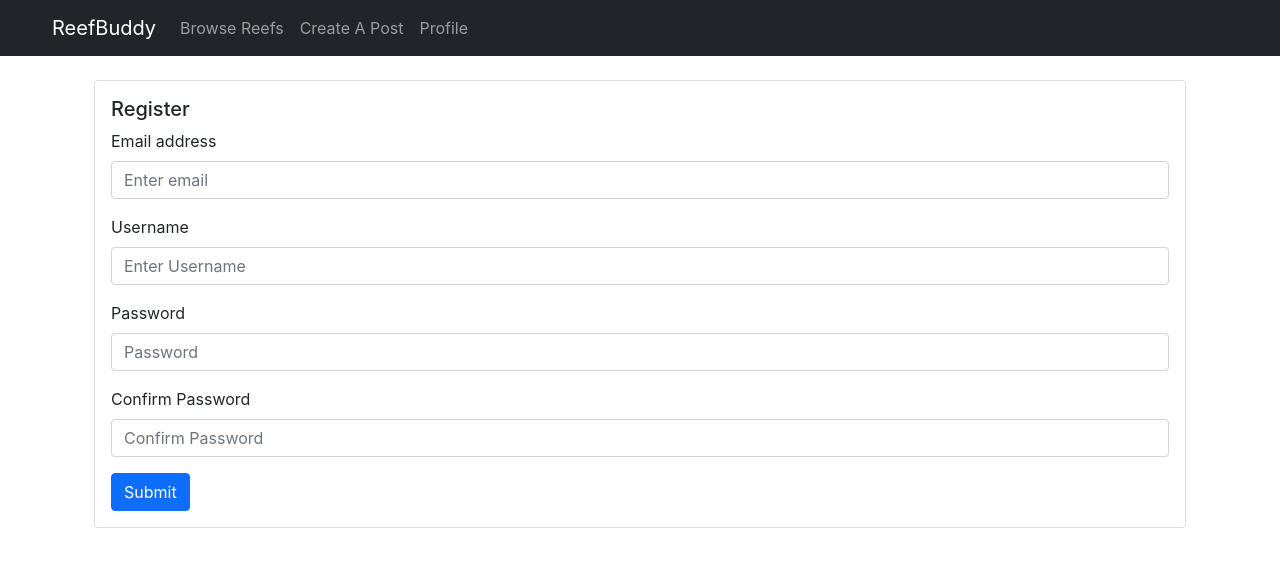
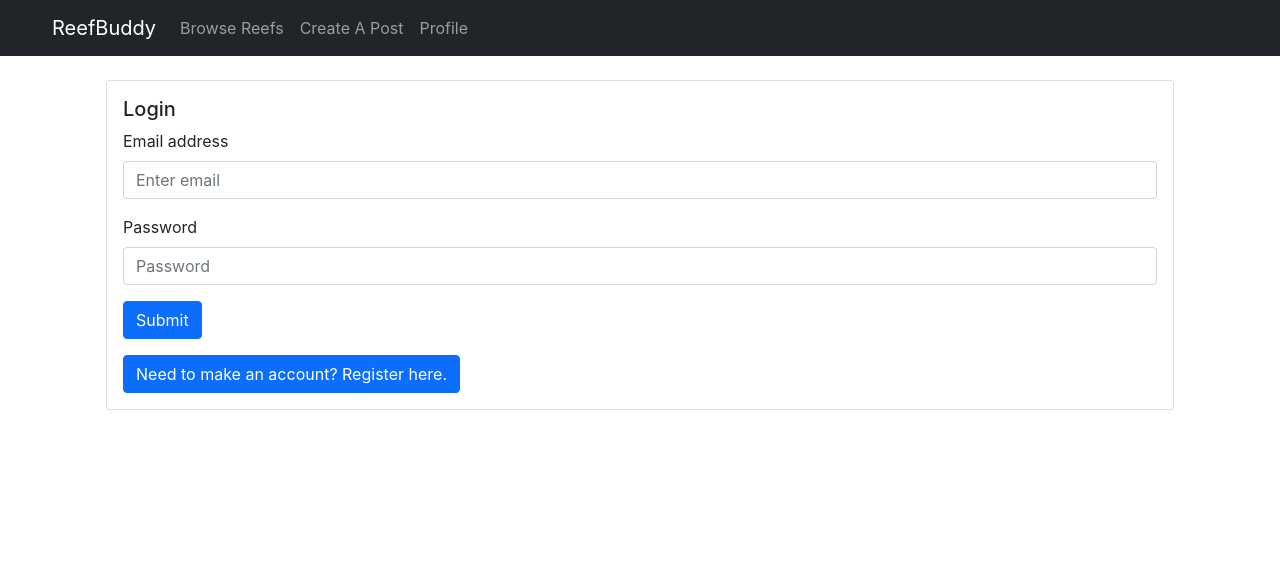
Before and after one commit to ColbyZW/ReefBuddy, a React (Create React App) app in the folder client/: page /user in a window 1280 px wide. Shown: the top 564 px of the page. Built offline with nearby package versions, Linux system fonts and the light colour scheme; no server answers.

Commit message:
Added user login/registration/logout flow

```diff
--- /dev/null
+++ b/client/src/components/authScreen.component.js
@@ -0,0 +1,28 @@
+import { Component } from "react";
+import Register from "./register.component";
+import Login from "./login.component";
+import { Container } from "react-bootstrap";
+
+
+export default class AuthScreen extends Component {
+    constructor(props) {
+        super(props);
+        this.state = {
+            login: true
+        }
+        this.changeScreen = this.changeScreen.bind(this);
+    }
+
+    changeScreen() {
+        this.setState({login: !this.state.login});
+    }
+
+    render() {
+        return (
+            <Container>
+                {this.state.login ? <Login setData={this.props.setData} change={this.changeScreen}/> : <Register setData={this.props.setData} change={this.changeScreen}/>}
+            </Container>
+        )
+    }
+
+}
--- /dev/null
+++ b/client/src/components/login.component.js
@@ -0,0 +1,71 @@
+import axios from "axios";
+import { Component } from "react";
+import {Container, Card, Alert, Form, Button} from 'react-bootstrap'
+
+
+
+export default class Login extends Component {
+    constructor(props) {
+        super(props)
+        this.state = {
+            email: "",
+            password: "",
+            success: true,
+            data: null
+        }
+
+        this.getEmail = this.getEmail.bind(this);
+        this.getPassword = this.getPassword.bind(this);
+        this.handleSubmit = this.handleSubmit.bind(this);
+
+    }
+
+    handleSubmit(event) {
+        axios.post('/user/login', {email: this.state.email, password: this.state.password})
+            .then(res => {
+                if(res) {
+                    console.log(res);
+                    this.props.setData(res.data);
+                }
+            })
+        event.preventDefault();
+    }
+
+    getEmail(event) {
+        this.setState({email: event.target.value});
+    }
+
+    getPassword(event) {
+        this.setState({password: event.target.value});
+    }
+
+
+
+    render() {
+        return (
+            <Container className="mt-4">
+                {this.state.success ? <></> : <Alert className="my-1" onClose={() => this.setState({success: true})} variant="danger" dismissible>Email or Password incorrect!</Alert>}
+                <Card>
+                    <Card.Body>
+                        <Card.Title>Login</Card.Title>
+                        <Form onSubmit={this.handleSubmit} >
+                            <Form.Group className="mb-3" controlId="email">
+                                <Form.Label>Email address</Form.Label>
+                                <Form.Control onChange={this.getEmail} required value={this.state.email} type="email" placeholder="Enter email" />
+                                {this.state.duplicate ? <Alert className="py-1" variant="danger">Email already in use!</Alert> : <></>}
+                            </Form.Group>
+                            <Form.Group className="mb-3" controlId="password">
+                                <Form.Label>Password</Form.Label>
+                                <Form.Control onChange={this.getPassword} required value={this.state.password} type="password" placeholder="Password" />
+                            </Form.Group>
+                            <Button variant="primary" type="submit">
+                                Submit
+                            </Button>
+                        </Form>
+                        <Button className="mt-3" onClick={()=>this.props.change()}>Need to make an account?  Register here.</Button>
+                    </Card.Body>
+                </Card>
+            </Container>
+        )
+    }
+}
--- a/client/src/components/profileBox.component.js
+++ b/client/src/components/profileBox.component.js
@@ -1,5 +1,6 @@
+import axios from "axios";
 import { Component } from "react";
-import { Container, Card, ListGroup, ListGroupItem } from "react-bootstrap";
+import { Container, Card, ListGroup, ListGroupItem, Button } from "react-bootstrap";
 
 export default class ProfileBox extends Component {
     constructor(props) {
@@ -7,6 +8,7 @@ export default class ProfileBox extends Component {
         this.state = {
             data: null
         }
+        this.logout= this.logout.bind(this);
     }
 
     componentDidMount() {
@@ -14,12 +16,17 @@ export default class ProfileBox extends Component {
         console.log(this.props);
     }
 
+    logout() {
+        axios.get('/user/logout');
+        this.props.setData(null);
+    }
+
     render() {
         return (
             <Container className="mt-5">
                 <Card className="border-dark">
                     <Card.Body className="border-bottom p-4">
-                        <Card.Title>Username:{this.props.data.username}</Card.Title>
+                        <Card.Title>Username:{this.props.data.username}<Button className="float-end" onClick={()=>this.logout()}>Logout</Button></Card.Title>
                         <Card.Text>Bio/Description Goes Here</Card.Text>
                     </Card.Body>
                     <Card.Body className="border-bottom p-4">
--- a/client/src/components/register.component.js
+++ b/client/src/components/register.component.js
@@ -4,7 +4,7 @@ import { Container, Button, Form, Card, Alert } from "react-bootstrap"
 
 
 
-export default class Login extends Component {
+export default class Register extends Component {
     constructor(props) {
         super(props)
         this.state = {
@@ -58,7 +58,7 @@ export default class Login extends Component {
                         console.log("Duplicate User Found!");
                         this.setState({ duplicate: true })
                     } else {
-                        console.log(res.data);
+                        this.props.setData(res.data);
                         this.setState({ confPassword: "", password: "", email: "", username: "", duplicate: false, success: true })
                     }
                 })
@@ -96,6 +96,7 @@ export default class Login extends Component {
                                 Submit
                             </Button>
                         </Form>
+                        <Button className="mt-3" onClick={()=>this.props.change()}>Have an account?  Login here.</Button>
                     </Card.Body>
                 </Card>
 
--- a/client/src/routes/postform.js
+++ b/client/src/routes/postform.js
@@ -43,7 +43,6 @@ export default class PostForm extends Component {
     handleSubmit(event) {
         axios.post('/post', {author: {username: this.state.name}, title: this.state.title, content: this.state.content})
             .then(res =>{
-                console.log("In the then block\n");
                 this.setState({success: true});
                 this.setState({showCard: true});
                 this.setState({message: res.data});
--- a/client/src/routes/profile.js
+++ b/client/src/routes/profile.js
@@ -2,7 +2,7 @@ import axios from "axios";
 import { Component } from "react";
 import { Container } from "react-bootstrap";
 import ProfileBox from "../components/profileBox.component";
-import Register from "../components/register.component";
+import AuthScreen from "../components/authScreen.component";
 
 
 export default class Profile extends Component {
@@ -11,7 +11,7 @@ export default class Profile extends Component {
         this.state = {
             profileData: null
         }
-
+        this.setProfileData = this.setProfileData.bind(this);
     }
 
     componentDidMount() {
@@ -24,12 +24,16 @@ export default class Profile extends Component {
             })
     }
 
+    setProfileData(data) {
+        this.setState({profileData: data})
+    }
+
 
 
     render() {
         return (
             <Container>
-                {this.state.profileData ? <ProfileBox data={this.state.profileData}/> : <Register />}
+                {this.state.profileData ? <ProfileBox setData={this.setProfileData} data={this.state.profileData}/> : <AuthScreen setData={this.setProfileData}/>}
             </Container>
 
         )
```
Also changed, not shown: client/src/components/createpost.component.js (deleted, +0 -11 lines), 2 other files (tests, documents, lock files or other folders).
